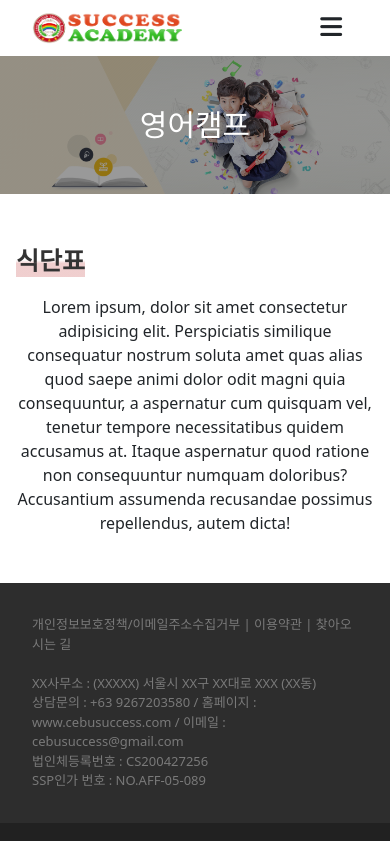
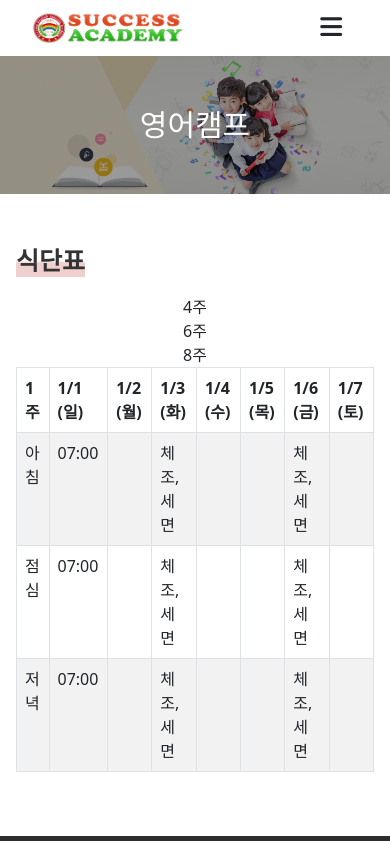
Before and after one commit to dannypark95/ganaan_success, a React (Create React App) app: page /curriculum/menu in a window 390 px wide. Shown: the top 841 px of the page. Built offline with nearby package versions, Linux system fonts and the light colour scheme; a web font is replaced by a local one.

Commit message:
feature: curriculum schedule with responsiveness

```diff
--- a/src/components/layout/Contact.js
+++ b/src/components/layout/Contact.js
@@ -3,9 +3,7 @@ import React from 'react';
 const Contact = () => {
   return (
     <div className='contact-info'>
-      <div>개인정보보호정책/이메일주소수집거부 | 이용약관 | 찾아오시는 길</div>
-      <br></br>
-      <div> XX사무소 : (XXXXX) 서울시 XX구 XX대로 XXX (XX동) </div>
+      <div> 3rd Floor GCA Bldg, Gov. M. Cuenco Ave, Cebu City </div>
       <div>
         상담문의 : +63 9267203580 / 홈페이지 : www.cebusuccess.com / 이메일 :
         cebusuccess@gmail.com
--- a/src/components/pages/curriculum/CurriculumMenu.js
+++ b/src/components/pages/curriculum/CurriculumMenu.js
@@ -2,6 +2,8 @@ import React from 'react';
 
 import Header from '../../layout/Header';
 import Curriculum from '../../layout/dropdown/Curriculum';
+
+import Table from 'react-bootstrap/Table';
 
 const CurriculumMenu = () => {
   return (
@@ -18,13 +20,63 @@ const CurriculumMenu = () => {
             <div className='pageTitle'>
               <span className='subTitleNav'>식단표</span>
             </div>
-            Lorem ipsum, dolor sit amet consectetur adipisicing elit.
-            Perspiciatis similique consequatur nostrum soluta amet quas alias
-            quod saepe animi dolor odit magni quia consequuntur, a aspernatur
-            cum quisquam vel, tenetur tempore necessitatibus quidem accusamus
-            at. Itaque aspernatur quod ratione non consequuntur numquam
-            doloribus? Accusantium assumenda recusandae possimus repellendus,
-            autem dicta!
+            <div className='currMenu'>
+              <div className='currMenuPanel'>
+                <div className='weekTitle'>4주</div>
+                <div className='weekTitle'>6주</div>
+                <div className='weekTitle'>8주</div>
+              </div>
+              <div className='currMenuTable'>
+                <div className='currMenuWeek'>
+                  <Table striped bordered>
+                    <thead>
+                      <tr>
+                        <th>1주</th>
+                        <th>1/1 (일)</th>
+                        <th>1/2 (월)</th>
+                        <th>1/3 (화)</th>
+                        <th>1/4 (수)</th>
+                        <th>1/5 (목)</th>
+                        <th>1/6 (금)</th>
+                        <th>1/7 (토)</th>
+                      </tr>
+                    </thead>
+                    <tbody>
+                      <tr>
+                        <td>아침</td>
+                        <td>07:00</td>
+                        <td>{''}</td>
+                        <td>체조,세면</td>
+                        <td>{''}</td>
+                        <td>{''}</td>
+                        <td>체조,세면</td>
+                        <td>{''}</td>
+                      </tr>
+                      <tr>
+                        <td>점심</td>
+                        <td>07:00</td>
+                        <td>{''}</td>
+                        <td>체조,세면</td>
+                        <td>{''}</td>
+                        <td>{''}</td>
+                        <td>체조,세면</td>
+                        <td>{''}</td>
+                      </tr>
+                      <tr>
+                        <td>저녁</td>
+                        <td>07:00</td>
+                        <td>{''}</td>
+                        <td>체조,세면</td>
+                        <td>{''}</td>
+                        <td>{''}</td>
+                        <td>체조,세면</td>
+                        <td>{''}</td>
+                      </tr>
+                    </tbody>
+                  </Table>
+                </div>
+              </div>
+            </div>
           </div>
         </div>
       </div>
--- a/src/components/pages/curriculum/CurriculumSchedule.js
+++ b/src/components/pages/curriculum/CurriculumSchedule.js
@@ -25,7 +25,7 @@ const CurriculumSchedule = () => {
                 석쎄스 어학원 + 가나안 국제학교 DAILY SCHEDULE
               </h3>
               <div className='currTable text-center'>
-                <Table striped bordered hover>
+                <Table striped bordered>
                   <thead>
                     <tr>
                       <th colSpan={2}> 시간</th>
```
